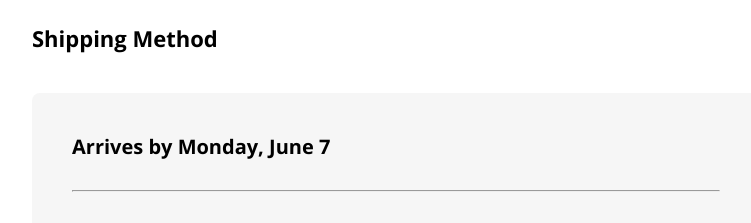
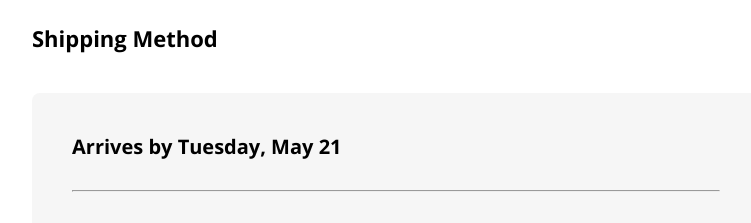
Before and after one commit to hazratahmdzd/Euphoria, a React (Vite) app in the folder euphoria-front/: page /cart in a window 1280 px wide. Shown: the part 1340-1563 px from the top of the page, without its empty margins (48-799 px from the left). Built offline with nearby package versions, Linux system fonts and the light colour scheme.

Commit message:
checkout update

```diff
--- a/euphoria-front/src/components/Check out/CheckoutComponent.jsx
+++ b/euphoria-front/src/components/Check out/CheckoutComponent.jsx
@@ -34,6 +34,20 @@ const data = [
         shipping: 1
     },
 ]
+
+const getNewWeekDate = () => {
+    const today = new Date();
+    const nextWeek = new Date(today);
+    nextWeek.setDate(today.getDate() + 7);
+
+    const options = {
+        weekday: 'long',
+        // year: 'numeric',
+        month: 'long',
+        day: 'numeric'
+    };
+    return nextWeek.toLocaleDateString('en-US', options)
+}
 
 function CheckoutComponent() {
     const { t } = useTranslation();
@@ -72,6 +86,7 @@ function CheckoutComponent() {
         }, 4000);
     }
 
+    const deliveryDate = getNewWeekDate();
     return (
         <div className={style.checkout}>
             <div className={style.urlList}>
@@ -225,7 +240,7 @@ function CheckoutComponent() {
                     <div className={style.shippingMethod}>
                         <h2>{t("Shipping Method")}</h2>
                         <div className={style.content}>
-                            <h3>Arrives by Monday, June 7</h3>
+                            <h3>Arrives by {deliveryDate}</h3>
                             <hr />
                             <div>
                                 <h3>{t("Delivery Charges")} <span>${deliveryPrice}.00</span></h3>
```
